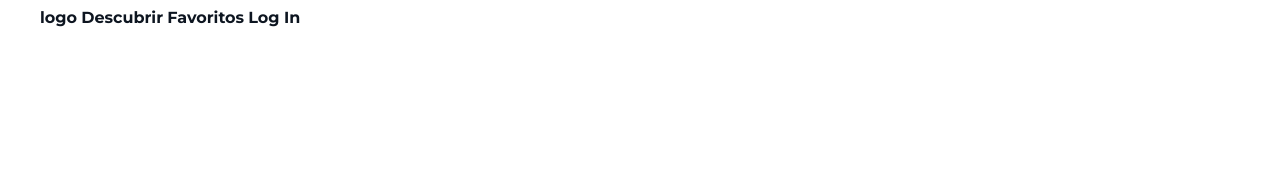
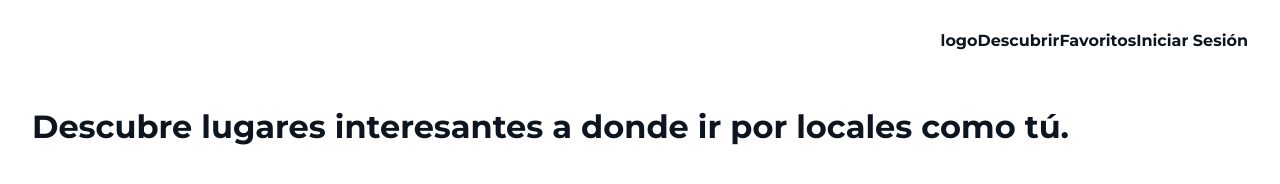
Before and after one commit to miguejs/plazes, a plain HTML site: page index.html in a window 1280 px wide. Drawn offline with Linux system fonts and the light colour scheme.

Commit message:
Add navbar styles

```diff
--- a/index.html
+++ b/index.html
@@ -1,5 +1,5 @@
 <!DOCTYPE html>
-<html lang="en">
+<html lang="es">
 <head>
   <meta charset="UTF-8">
   <meta name="viewport" content="width=device-width, initial-scale=1.0">
@@ -7,18 +7,20 @@
   <link rel="stylesheet" href="styles/base.css">
   <link rel="stylesheet" href="styles/layout.css">
   <link href="https://fonts.googleapis.com/css?family=Montserrat:400,700|Raleway:400,700" rel="stylesheet">
-  <title>Document</title>
+  <title>Plazes</title>
 </head>
 <body>
   <header>
-    <nav class="container">
+    <nav class="container with-shadow">
       <a href="#logo">logo</a>
       <a href="#descubrir">Descubrir</a>
       <a href="#favoritos">Favoritos</a>
-      <a href="#login">Log In</a>
+      <a href="#login">Iniciar Sesión</a>
     </nav>
   </header>
-  <section></section>
+  <section class="container">
+    <h1>Descubre lugares  interesantes a donde ir por locales como tú.</h1>
+  </section>
   <section></section>
   <section></section>
   <footer></footer>
--- a/styles/base.css
+++ b/styles/base.css
@@ -2,10 +2,11 @@ body {
   background-color: #fff;
   color: #0d1520;
   font-family: 'Montserrat', sans-serif;
+  margin: 0px;
 }
 
 h1 {
-
+ font-size: 2em;
 }
 
 a {
--- a/styles/layout.css
+++ b/styles/layout.css
@@ -1,7 +1,13 @@
 nav {
-
+  align-items: center;
+  display: flex;
+  height: 80px;
+  justify-content: flex-end;
 }
 
 .container {
-  margin: 0 32px 0 32px;
+  padding: 0 32px 0 32px;
 }
+
+section {
+}
```
